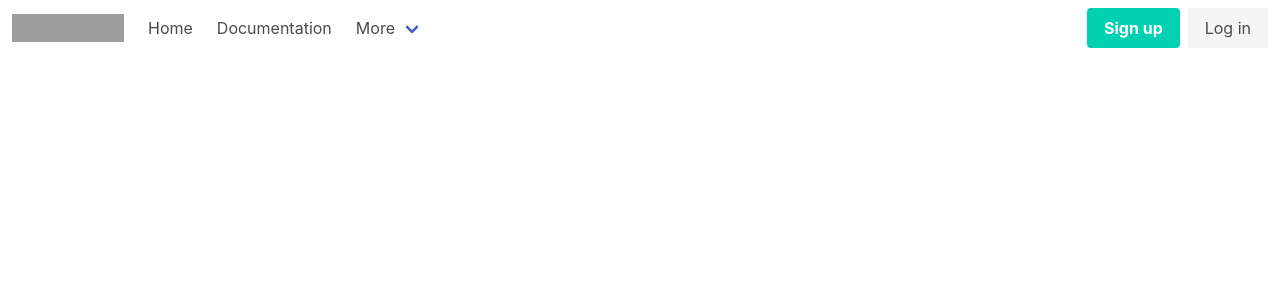
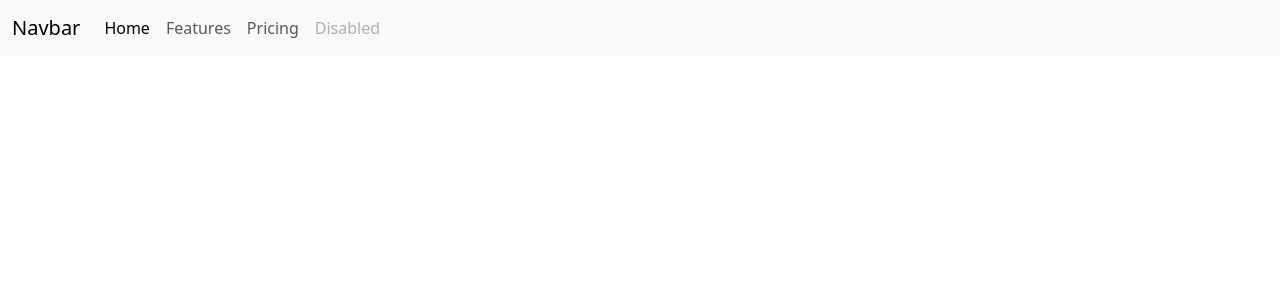
Before and after one commit to SebastianSloma/Liker_flask, a Flask app: template web/templates/login.html in a window 1280 px wide. Shown: the top 300 px of the page. Run offline with Flask 2, Linux system fonts and the light colour scheme; the template is opened without the code that fills it, so the values that code supplies are empty; grey boxes are pictures that could not be loaded.

Commit message:
adde nav template

```diff
--- a/web/templates/base.html
+++ b/web/templates/base.html
@@ -1,3 +1,4 @@
+
 <!DOCTYPE html>
 <html lang="en">
 	<head>
@@ -5,70 +6,16 @@
 		<meta http-equiv="X-UA-Compatible" content="IE=edge" />
 		<meta name="viewport" content="width=device-width, initial-scale=1.0" />
 		<title>{% block title %}{% endblock %}</title>
-		<link rel="stylesheet" href="https://cdn.jsdelivr.net/npm/bulma@0.9.4/css/bulma.min.css">
+		<link href="https://cdn.jsdelivr.net/npm/bootstrap@5.3.0-alpha1/dist/css/bootstrap.min.css" rel="stylesheet" integrity="sha384-GLhlTQ8iRABdZLl6O3oVMWSktQOp6b7In1Zl3/Jr59b6EGGoI1aFkw7cmDA6j6gD" crossorigin="anonymous">
 	</head>
 	<body>
-		<nav class="navbar" role="navigation" aria-label="main navigation">
-			<div class="navbar-brand">
-			  <a class="navbar-item" href="https://bulma.io">
-				<img src="https://bulma.io/images/bulma-logo.png" width="112" height="28">
-			  </a>
+		{% extends "nav.html" %}
 
-			  <a role="button" class="navbar-burger" aria-label="menu" aria-expanded="false" data-target="navbarBasicExample">
-				<span aria-hidden="true"></span>
-				<span aria-hidden="true"></span>
-				<span aria-hidden="true"></span>
-			  </a>
-			</div>
 
-			<div id="navbarBasicExample" class="navbar-menu">
-			  <div class="navbar-start">
-				<a class="navbar-item">
-				  Home
-				</a>
 
-				<a class="navbar-item">
-				  Documentation
-				</a>
 
-				<div class="navbar-item has-dropdown is-hoverable">
-				  <a class="navbar-link">
-					More
-				  </a>
+		<div class="container-fluid">{% block content %}{% endblock %}</div>
 
-				  <div class="navbar-dropdown">
-					<a class="navbar-item">
-					  About
-					</a>
-					<a class="navbar-item">
-					  Jobs
-					</a>
-					<a class="navbar-item">
-					  Contact
-					</a>
-					<hr class="navbar-divider">
-					<a class="navbar-item">
-					  Report an issue
-					</a>
-				  </div>
-				</div>
-			  </div>
-
-			  <div class="navbar-end">
-				<div class="navbar-item">
-				  <div class="buttons">
-					<a class="button is-primary">
-					  <strong>Sign up</strong>
-					</a>
-					<a class="button is-light">
-					  Log in
-					</a>
-				  </div>
-				</div>
-			  </div>
-			</div>
-		  </nav>
-
-		<div>{% block content %}{% endblock %}</div>
+		<script src="https://cdn.jsdelivr.net/npm/bootstrap@5.3.0-alpha1/dist/js/bootstrap.bundle.min.js" integrity="sha384-w76AqPfDkMBDXo30jS1Sgez6pr3x5MlQ1ZAGC+nuZB+EYdgRZgiwxhTBTkF7CXvN" crossorigin="anonymous"></script>
 	</body>
 </html>
--- a/web/templates/login.html
+++ b/web/templates/login.html
@@ -3,5 +3,20 @@
 {% block title %}Home{% endblock %}
 
 {% block content %}
-
+<form>
+    <div class="mb-3">
+      <label for="exampleInputEmail1" class="form-label">Email address</label>
+      <input type="email" class="form-control" id="exampleInputEmail1" aria-describedby="emailHelp">
+      <div id="emailHelp" class="form-text">We'll never share your email with anyone else.</div>
+    </div>
+    <div class="mb-3">
+      <label for="exampleInputPassword1" class="form-label">Password</label>
+      <input type="password" class="form-control" id="exampleInputPassword1">
+    </div>
+    <div class="mb-3 form-check">
+      <input type="checkbox" class="form-check-input" id="exampleCheck1">
+      <label class="form-check-label" for="exampleCheck1">Check me out</label>
+    </div>
+    <button type="submit" class="btn btn-primary">Submit</button>
+  </form>
 {% endblock %}
--- /dev/null
+++ b/web/templates/nav.html
@@ -0,0 +1,24 @@
+<nav class="navbar navbar-expand-lg bg-body-tertiary fixed-top">
+    <div class="container-fluid">
+      <a class="navbar-brand" href="#">Navbar</a>
+      <button class="navbar-toggler" type="button" data-bs-toggle="collapse" data-bs-target="#navbarNav" aria-controls="navbarNav" aria-expanded="false" aria-label="Toggle navigation">
+        <span class="navbar-toggler-icon"></span>
+      </button>
+      <div class="collapse navbar-collapse" id="navbarNav">
+        <ul class="navbar-nav">
+          <li class="nav-item">
+            <a class="nav-link active" aria-current="page" href="#">Home</a>
+          </li>
+          <li class="nav-item">
+            <a class="nav-link" href="#">Features</a>
+          </li>
+          <li class="nav-item">
+            <a class="nav-link" href="#">Pricing</a>
+          </li>
+          <li class="nav-item">
+            <a class="nav-link disabled">Disabled</a>
+          </li>
+        </ul>
+      </div>
+    </div>
+  </nav>
```
Also changed, not shown: web/auth.py (+4 -4 lines).
